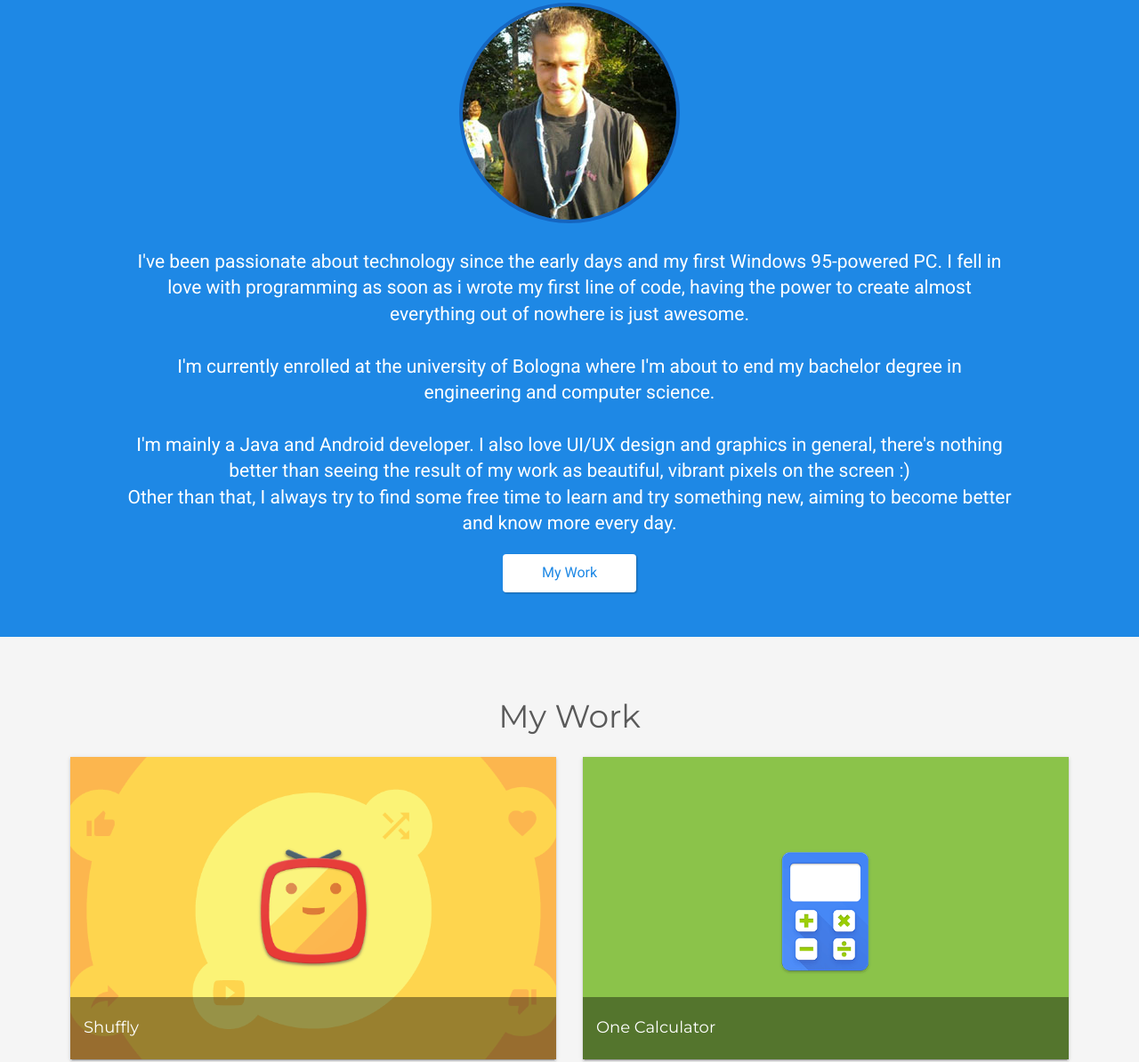
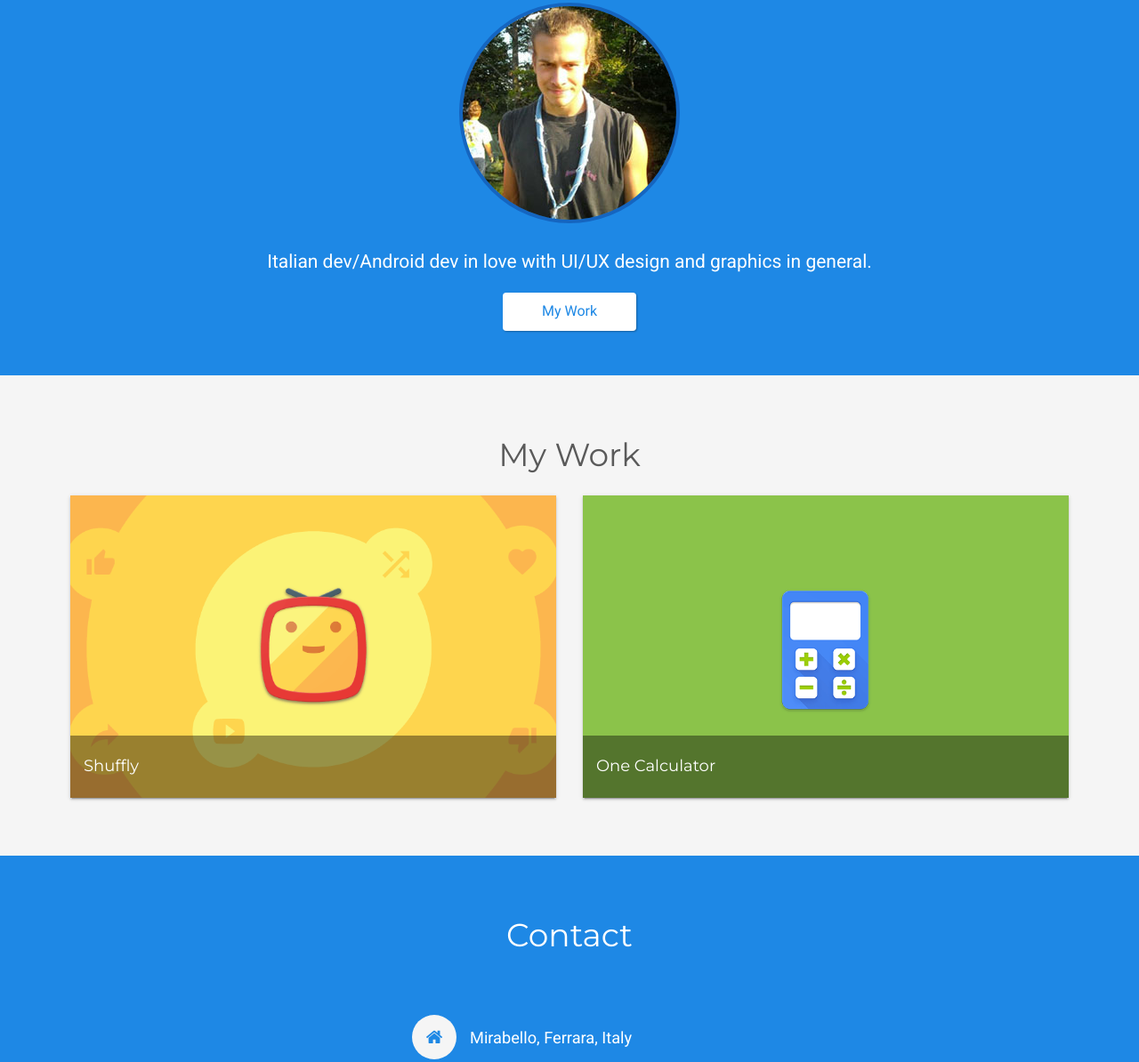
Before and after one commit to PierfrancescoSoffritti/pierfrancescosoffritti.com, a plain HTML site: page index.html in a window 1280 px wide. Shown: the part 927-2121 px from the top of the page at 89% size. Drawn offline with Linux system fonts and the light colour scheme.

Commit message:
removed useless stuff

```diff
--- a/index.html
+++ b/index.html
@@ -116,14 +116,7 @@
                         <div class="about text-center">
                             <p class="white lead">
                             	<br/>
-                            	I've been passionate about technology since the early days and my first Windows 95-powered PC.
-                            	I fell in love with programming as soon as i wrote my first line of code, having the power to create almost everything out of nowhere is just awesome.
-                            	<br/><br/>
-                            	I'm currently enrolled at the university of Bologna where I'm about to end my bachelor degree in engineering and computer science.
-                            	<br/><br/>
-                            	I'm mainly a Java and Android developer. I also love UI/UX design and graphics in general, there's nothing better than seeing the result of my work as beautiful, vibrant pixels on the screen :)
-                            	<br/>Other than that, I always try to find some free time to learn and try something new, aiming to become better and know more every day.
-
+                            	Italian dev/Android dev in love with UI/UX design and graphics in general.
                             </p>
                             <a class="page-scroll btn btn-white" href="#my-work">My Work</a>
                         </div>
@@ -154,6 +147,7 @@
                         </a>
                     </div>
 
+<!--
                     <div class="col-lg-3 col-sm-3 col-xs-12 center-block">
                         <a href="#" class="portfolio-box portfolio-3" data-toggle="modal" data-target=".portfolioModal3">
                             <div class="portfolio-box-spacer"></div>
@@ -178,14 +172,17 @@
                             </div>
                         </a>
                     </div>
+
                     <div class="col-lg-3 col-sm-3 col-xs-12 center-block">
                         <a href="#" class="portfolio-box portfolio-6" data-toggle="modal" data-target=".portfolioModal6">
                             <div class="portfolio-box-spacer"></div>
                             <div class="portfolio-box-caption">
-                                <h4 class="white">Blender</h4>
+                                <h4 class="white">Computer graphics</h4>
                             </div>
                         </a>
                     </div>
+
+                    -->
 
                 </div>
             </div>
@@ -292,6 +289,7 @@
         </div>
     </div>
 
+<!--
     <div class="portfolio-modal modal fade portfolioModal3" tabindex="-1" role="dialog" aria-hidden="true">
         <div class="modal-content">
             <div class="row">
@@ -372,6 +370,8 @@
         </div>
     </div>
 
+    -->
+
     <div class="portfolio-modal modal fade portfolioModal6" tabindex="-1" role="dialog" aria-hidden="true">
         <div class="modal-content">
             <div class="row">
@@ -381,8 +381,7 @@
                 <div class="col-lg-8 col-lg-offset-2">
                     <div class="modal-body">
                         <h2>Blender</h2>
-                        <p>Some CG works I do for fun.
-                        <br/>Sometimes I like to export them in Unity, creating an "explorable" version of the piece.</p>
+                        <p>Some CG works I do for fun.</p>
                         <ul class="list-inline item-details">
                             <li>
                                 <strong><a href="https://goo.gl/photos/NM5dzxdqEJuBn15C8" target="_blank">Album</a>
```
